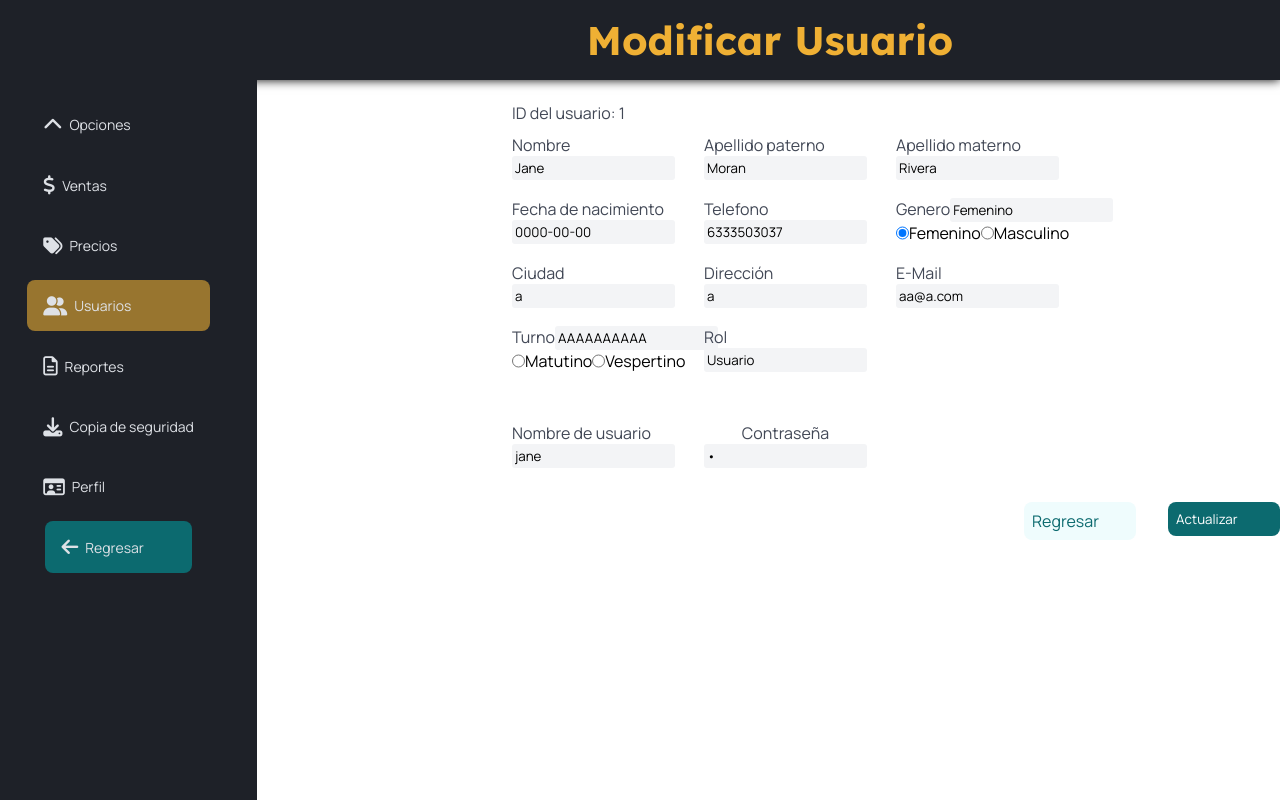
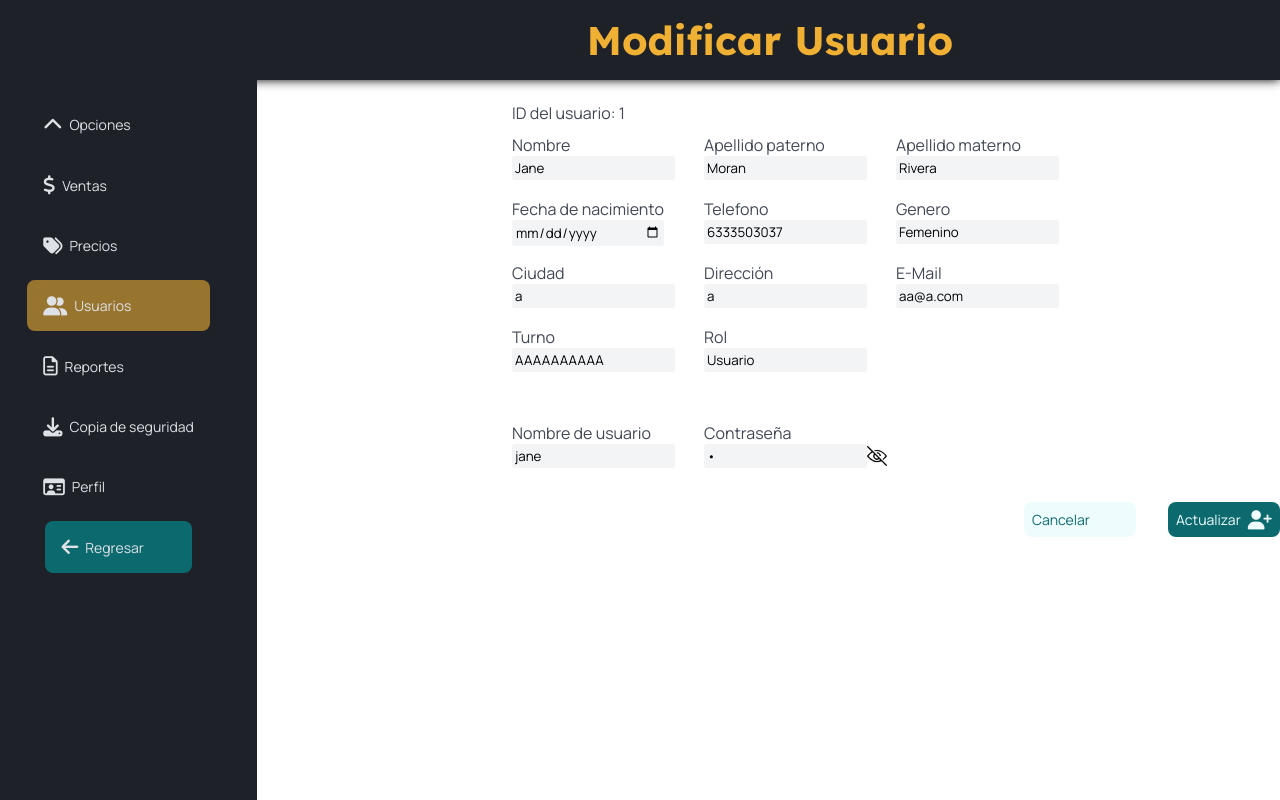
Before and after one commit to Murderd0ll/Wall-Ve-, a PHP site: page /Admin_EditarUsuario.php?idEmp=1 in a window 1280 px wide; the page is wider, and only the part inside the window is pictured. Run offline with PHP 8.4, Linux system fonts and the light colour scheme; a user stored in the database is signed in; data comes from the database, SQL or seed files in the repository.

Commit message:
**Se hicieron varias modificaciones al css de estilos.css y un par a la de style.css. **Se terminó de cambiar los inputs a LIST *Se agregaron algunos title a los input en Admin_Editar. (Faltan en Admin_Agregar) **Se modificaron botones en Admin_Agregar y Admin_Editar **Se agregó el ojito en las mencionadas anteriormente + el login, pero en el login se desacomodó el logo.
****FALTA: -Evitar que se guarden usuarios vacios.
-Acomodar el ojito y el logo del login.
-Dropdown de la izquierda. :(

```diff
--- a/Wall-VE-main/Admin_EditarUsuario.php
+++ b/Wall-VE-main/Admin_EditarUsuario.php
@@ -2,7 +2,7 @@
 if (session_status() == PHP_SESSION_NONE) {
     session_start();
 }
-if(empty($_SESSION['user'])){
+if (empty($_SESSION['user'])) {
     header('location:Login.php');
 }
 ?>
@@ -14,15 +14,17 @@ include("connection/conexion.php");
 
 <!DOCTYPE html>
 <html lang="en">
+
 <head>
     <meta charset="UTF-8">
     <meta name="viewport" content="width=device-width, initial-scale=1.0">
     <!-- Fuentes  -->
     <link href="https://cdnjs.cloudflare.com/ajax/libs/font-awesome/6.4.0/css/all.min.css" rel="stylesheet">
     <link rel="stylesheet" href="css/est.css">
-   <link rel="stylesheet" href="css/estilos.css"/>
+    <link rel="stylesheet" href="css/estilos.css" />
     <title>Modificar Usuario| Wall-VE</title>
 </head>
+
 <body>
     <header>
         <ul class="navig">
@@ -34,7 +36,7 @@ include("connection/conexion.php");
     <div class="barralateral">
         <div class="logo"></div>
 
-            <ul class="menu" id ="dropdown">
+        <ul class="menu" id="dropdown">
 
             <li class="list_btn">
                 <a href="#">
@@ -57,7 +59,7 @@ include("connection/conexion.php");
                 </a>
             </li>
 
-                <li  class="activo">
+            <li class="activo">
                 <a href="Admin_Usuarios.php">
                     <i class="fa-solid fa-user-group" title="Ir a la sección de usuarios. Encontrará toda la información necesaria para agregar, editar o eliminar usuarios."></i>
                     <span title="Ir a la sección de usuarios. Encontrará toda la información necesaria para agregar, editar o eliminar usuarios.">Usuarios</span>
@@ -96,7 +98,7 @@ include("connection/conexion.php");
         </ul>
     </div>
     <?php
-        if(isset($_POST['editarUsuario'])){
+    if (isset($_POST['editarUsuario'])) {
 
         $idEmp = $_POST['idEmp'];
         $nombreEmp = $_POST['nombreEmp'];
@@ -114,34 +116,32 @@ include("connection/conexion.php");
         $passEmp = $_POST['passEmp'];
 
 
-            $sql ="update tusuario set nombreEmp='".$nombreEmp."',apellidoPEmp='".$apellidoPEmp."',apellidoMEmp='".$apellidoMEmp."',fechaNacEmp='".$fechaNacEmp."',telEmp='".$telEmp."
-            ',generoEmp='".$generoEmp."',ciudadEmp='".$ciudadEmp."',direccionEmp='".$direccionEmp."',emailEmp='".$emailEmp."',turnoEmp='".$turnoEmp."
-            ',rolEmp='".$rolEmp."',idloginEmp='".$idloginEmp."',passEmp='".$passEmp."'where idEmp ='".$idEmp."'";
+        $sql = "update tusuario set nombreEmp='" . $nombreEmp . "',apellidoPEmp='" . $apellidoPEmp . "',apellidoMEmp='" . $apellidoMEmp . "',fechaNacEmp='" . $fechaNacEmp . "',telEmp='" . $telEmp . "
+            ',generoEmp='" . $generoEmp . "',ciudadEmp='" . $ciudadEmp . "',direccionEmp='" . $direccionEmp . "',emailEmp='" . $emailEmp . "',turnoEmp='" . $turnoEmp . "
+            ',rolEmp='" . $rolEmp . "',idloginEmp='" . $idloginEmp . "',passEmp='" . $passEmp . "'where idEmp ='" . $idEmp . "'";
 
-            $resultado=mysqli_query($conexion,$sql);
+        $resultado = mysqli_query($conexion, $sql);
 
-            if($resultado){
+        if ($resultado) {
             echo "<script language ='JavaScript'>
                 alert('Se actualizó el usuario correctamente.');
                 location.assign('Admin_Usuarios.php');
                 </script>";
-
-            }else{
+        } else {
             echo "<script language ='JavaScript'>
                 alert('No se actualizó el usuario.');
                 location.assign('Admin_Usuarios.php');
                 </script>";
         }
         mysqli_close($conexion);
+    } else {
 
-        }else{
+        $idEmp = $_GET['idEmp'];
+        $sql = "select * from tusuario where idEmp ='" . $idEmp . "'";
 
-            $idEmp =$_GET['idEmp'];
-            $sql="select * from tusuario where idEmp ='".$idEmp ."'";
+        $resultado = mysqli_query($conexion, $sql);
 
-            $resultado=mysqli_query($conexion,$sql);
-
-            $filas=mysqli_fetch_assoc($resultado);
+        $filas = mysqli_fetch_assoc($resultado);
 
         $nombreEmp = $filas["nombreEmp"];
         $apellidoPEmp = $filas["apellidoPEmp"];
@@ -161,7 +161,7 @@ include("connection/conexion.php");
 
     ?>
 
-    <form action="<?=$_SERVER['PHP_SELF']?>" method="POST">
+        <form action="<?= $_SERVER['PHP_SELF'] ?>" autocomplete="off" method="POST">
             <br>
             <div class="TEditar">
 
@@ -171,69 +171,70 @@ include("connection/conexion.php");
 
                 <div class="DNombre">
                     <label>Nombre </label>
-        <input type="text" name="nombreEmp" value="<?php echo $nombreEmp; ?>"> <br>
+                    <input title="Ingrese su(s) nombre(s) completo(s)." type="text" name="nombreEmp" value="<?php echo $nombreEmp; ?>"> <br>
                 </div>
 
                 <div class="DPAT">
                     <label>Apellido paterno </label>
-        <input type="text" name="apellidoPEmp" value="<?php echo $apellidoPEmp; ?>"> <br>
+                    <input title="Ingrese su apellido paterno." type="text" name="apellidoPEmp" value="<?php echo $apellidoPEmp; ?>"> <br>
                 </div>
 
                 <div class="DMAT">
                     <label>Apellido materno </label>
-        <input type="text" name="apellidoMEmp" value="<?php echo $apellidoMEmp; ?>"> <br>
+                    <input title="Ingrese su apellido materno." type="text" name="apellidoMEmp" value="<?php echo $apellidoMEmp; ?>"> <br>
                 </div>
 
                 <div class="DFecha">
                     <label>Fecha de nacimiento </label>
-    <input type="text" name="fechaNacEmp" value="<?php echo $fechaNacEmp; ?>"> <br>
+                    <input title="Ingrese su fecha de nacimiento." type="date" name="fechaNacEmp" value="<?php echo $fechaNacEmp; ?>"> <br>
                 </div>
 
                 <div class="DTel">
                     <label>Telefono </label>
-    <input type="text" name="telEmp" value="<?php echo $telEmp; ?>"> <br>
+                    <input title="Ingrese su número telefónico." type="text" name="telEmp" value="<?php echo $telEmp; ?>"> <br>
                 </div>
 
                 <div class="DgeneroLab">
                     <label>Genero </label>
-    <input type="text" name="generoEmp" value="<?php echo $generoEmp; ?>"> <br>
-
-    </div>
-    <div class="DGeneroInputs">
-
-        <input type="radio" name="generoEmp" value="Femenino" <?php if($generoEmp == "Femenino") echo "checked";?>>Femenino
-        <input type="radio" name="generoEmp" value="Masculino" <?php if($generoEmp == "Masculino") echo "checked";?>>Masculino
-
+                    <input title="Ingrese su genero. Para ver las demás opciones, borre la actual." list="generoEmp" name="generoEmp" placeholder="Genero" value="<?php echo $generoEmp; ?>">
+                    <datalist id="generoEmp" name="generoEmp">
+                        <option value="Femenino">
+                        <option value="Masculino">
+                    </datalist>
                 </div>
 
 
                 <div class="Dciudad">
                     <label>Ciudad </label>
-    <input type="text" name="ciudadEmp" value="<?php echo $ciudadEmp; ?>"> <br>
+                    <input title="Ingrese la ciudad donde reside." type="text" name="ciudadEmp" value="<?php echo $ciudadEmp; ?>"> <br>
                 </div>
 
                 <div class="DDire">
                     <label>Dirección </label>
-    <input type="text" name="direccionEmp" value="<?php echo $direccionEmp; ?>"> <br>
+                    <input title="Ingrese la dirección personal." type="text" name="direccionEmp" value="<?php echo $direccionEmp; ?>"> <br>
                 </div>
 
                 <div class="DEmail">
                     <label>E-Mail </label>
-    <input type="text" name="emailEmp" value="<?php echo $emailEmp; ?>"> <br>
+                    <input title="Ingrese un correo electrónico." type="text" name="emailEmp" value="<?php echo $emailEmp; ?>"> <br>
                 </div>
 
                 <div class="DTurno">
                     <label>Turno </label>
-    <input type="text" name="turnoEmp" value="<?php echo $turnoEmp;?>"> <br>
-    </div>
-    <div class="DTurnoInputs">
-    <input type="radio" name="turnoEmp" value="Matutino  " <?php if($turnoEmp == "Matutino  ") echo "checked";?>>Matutino
-    <input type="radio" name="turnoEmp" value="Vespertino" <?php if($turnoEmp == "Vespertino") echo "checked";?>>Vespertino
+                    <input title="Ingrese su turno/horario de trabajo. Para ver las demás opciones, borre la actual." list="turnoEmp" name="turnoEmp" placeholder="Turno" value="<?php echo $turnoEmp; ?>">
+                    <datalist id="turnoEmp" name="turnoEmp">
+                        <option value="Matutino">
+                        <option value="Vespertino">
+                    </datalist>
                 </div>
 
                 <div class="DRol">
-    <label>Rol </label>
-    <input type="text" name="rolEmp" value="<?php echo $rolEmp; ?>"> <br>
+                    <label>Rol</label>
+                    <input title="Ingrese su rol. Para ver las demás opciones, borre la actual." list="rolEmp" name="rolEmp" placeholder="Rol" value="<?php echo $rolEmp; ?>">
+                    <datalist id="rolEmp" name="rolEmp">
+                        <option value="Administrador">
+                        <option value="Usuario">
+                    </datalist>
                 </div>
 
                 <div class="DLogin">
@@ -243,24 +244,52 @@ include("connection/conexion.php");
 
                 <div class="DContra">
                     <label>Contraseña </label>
-    <input type="password" name="passEmp" value="<?php echo $passEmp; ?>"> <br>
+                    <div class="DContraINPUT">
+                        <input type="password" name="passEmp" placeholder="Contraseña" id="password" value="<?php echo $passEmp; ?>">
+                        <img src="img/eyeClosed.png" id="eyeicon">
                     </div>
 
-    <input type="hidden" name ="idEmp" value ="<?php echo $idEmp; ?>">
+                    <script>
+                        let eyeicon = document.getElementById("eyeicon");
+                        let password = document.getElementById("password");
 
-    <div class="BotonCan">
-        <a href="Admin_Usuarios.php">Regresar</a>
+                        eyeicon.onclick = function() {
+                            if (password.type == "password") {
+                                password.type = "text";
+                                eyeicon.src = "img/eyeOpen.png"
+                            } else {
+                                password.type = "password";
+                                eyeicon.src = "img/eyeClosed.png"
+                            }
+                        }
+                    </script>
                 </div>
 
-        <div class="BotonAgg">
-    <input type="submit" name ="editarUsuario" value="Actualizar" id="act">
-        </div >
+                <input type="hidden" name="idEmp" value="<?php echo $idEmp; ?>">
+
+
+
+                <div class="botones">
+                    <div class="BotonRegresar">
+                    <a href="Admin_Usuarios.php">
+                    <span>Cancelar</span>
+                    </a>
+                    </div>
+
+                    <button class="BotonActualizar" type="submit" name="editarUsuario" value="Actualizar">
+                        <a>
+                            <span class="crear">Actualizar</span>
+                            <i class="fa-solid fa-user-plus"></i>
+                        </a>
+                </div>
+
         </form>
         </div>
 
 
     <?php
-}?>
+    } ?>
 
 </body>
+
 </html>
--- a/Wall-VE-main/Css/est.css
+++ b/Wall-VE-main/Css/est.css
@@ -20,3 +20,8 @@ table{
     overflow-y: scroll;
     height: calc(100vh - 200px); /* Adjust height based on viewport and other elements */
 }
+/*Login.php OJITO DEL PASSWORD*/
+.tbox img{
+    width: 20px;
+    cursor: pointer;
+}
--- a/Wall-VE-main/Css/estilos.css
+++ b/Wall-VE-main/Css/estilos.css
@@ -175,6 +175,7 @@ label{
 
 }
 
+/*Inputs de Admin_EditarUsuario.php y Admin_AgregarUsuario.php*/
 .TAgregar{
     display: flex;
     position:relative;
@@ -240,15 +241,7 @@ label{
     position: absolute;
     top: 6rem;
     left: 42rem;
-    flex-direction:row;
-}
-.DGeneroInputs{
-    display: flex;
-    position: absolute;
-
-    top: 7.5rem;
-    left: 42rem;
-    flex-direction:row;
+    flex-direction:column;
 }
 .Dciudad{
     display: flex;
@@ -276,16 +269,8 @@ label{
     position: absolute;
     top: 14rem;
     left: 18rem;
-    flex-direction:row;
+    flex-direction:column;
 }
-.DTurnoInputs{
-    display: flex;
-    position: absolute;
-    top: 15.5rem;
-    left: 18rem;
-    flex-direction:row;
-}
-
 .DRol{
     display: flex;
     position: absolute;
@@ -306,14 +291,81 @@ label{
     top: 20rem;
     left: 30rem;
     flex-direction: column;
+}
+.DContraINPUT{
+    display: flex;
     align-items: center;
 }
-
 .DContra img{
-    width: 30px;
+    width: 20px;
     cursor: pointer;
 }
+
+/*Botones de Cancelar y Agregar de Admin_AgregarUsuario*/
+.botones a span{
+    overflow: hidden;
+    color: #0C6A6F;
+}
+.botones a i{
+    font-size: 1.2rem;
+    color: #0C6A6F;
+}
+.botones .BotonCan a{
+    right: 4rem;
+    align-items:  center;
+
+}
+
 .BotonCan{
+    display: flex;
+    padding: .5rem;
+    margin: 0% 0;
+    border-radius: 8px;
+    display: flex;
+    position: absolute;
+    top: 25rem;
+    left: 50rem;
+    background: #effcfd;
+
+    width: 6rem;
+}
+.BotonCan a{
+    text-decoration: none;
+}
+.BotonCan :active{
+    color: #a30000;
+}
+.BotonAgg{
+    display: flex;
+    padding: .5rem;
+    margin: 0% 0;
+    border-radius: 8px;
+    display: flex;
+    position: absolute;
+    top: 25rem;
+    left: 58rem;
+    background: #0C6A6F;
+    color: #0a0c0c;
+    width: 6rem;
+}.BotonAgg a span{
+    text-decoration: none;
+    color:#effcfd;
+
+}.BotonAgg a i{
+    color: #effcfd;
+
+}
+button.BotonAgg a :active{
+    color: #00a313;
+}
+button.BotonAgg i :active{
+    color: #00a313;
+}
+
+
+/*Botones de regresar y actualizar*/
+
+.BotonRegresar{
     display: flex;
     padding: .5rem;
     margin: 0% 0;
@@ -326,15 +378,14 @@ label{
 
     width: 7rem;
 }
-.BotonCan a{
+.BotonRegresar a{
     text-decoration: none;
     color: #0C6A6F;
 }
-.BotonCan :active{
+.BotonRegresar :active{
     color: #a30000;
 }
-.BotonAgg{
-
+.BotonActualizar{
     display: flex;
     padding: .5rem;
     margin: 0% 0;
@@ -344,33 +395,31 @@ label{
     top: 25rem;
     left: 59rem;
     background: #0C6A6F;
+    color: #050808;
+    width: 7rem;
+}
+.BotonActualizar a span{
     color: #effcfd;
-    width: 7rem;
-
+    cursor: pointer;
 }
-.BotonAgg a{
-    text-decoration: none;
-    color: #0C6A6F;
+.BotonActualizar a i{
+    color: #effcfd;
+    cursor: pointer;
 }
-.BotonAgg :active{
+button.BotonActualizar a :active{
+    color: #00a313;
+}
+button.BotonActualizar i :active{
     color: #00a313;
 }
 
+/*Botones de Admin_Usuarios.php ("Agregar nuevo usuario" y "Buscar")*/
 .botones a{
-    color: #DEE1E6;
     font-size: 14px;
     text-decoration: none;
     display:flex;
     align-items: center;
     gap: 7px;
-}
-.botones a span{
-    overflow: hidden;
-    color: #0C6A6F;
-}
-.botones a i{
-    font-size: 1.2rem;
-    color: #0C6A6F;
 }
 .btnagregar{
     padding: 1rem;
@@ -390,6 +439,7 @@ label{
 }
 
 
+
 /* <div class="DNombre">
     <div class="LabelNombre">
     <label>Nombre </label>
```
Also changed, not shown: Wall-VE-main/Admin_AgregarUsuario.php (+46 -49 lines), Wall-VE-main/Css/style.css (+10 -0 lines), Wall-VE-main/Login.php (+33 -13 lines). Lines whose indentation alone changed are shown as unchanged.
